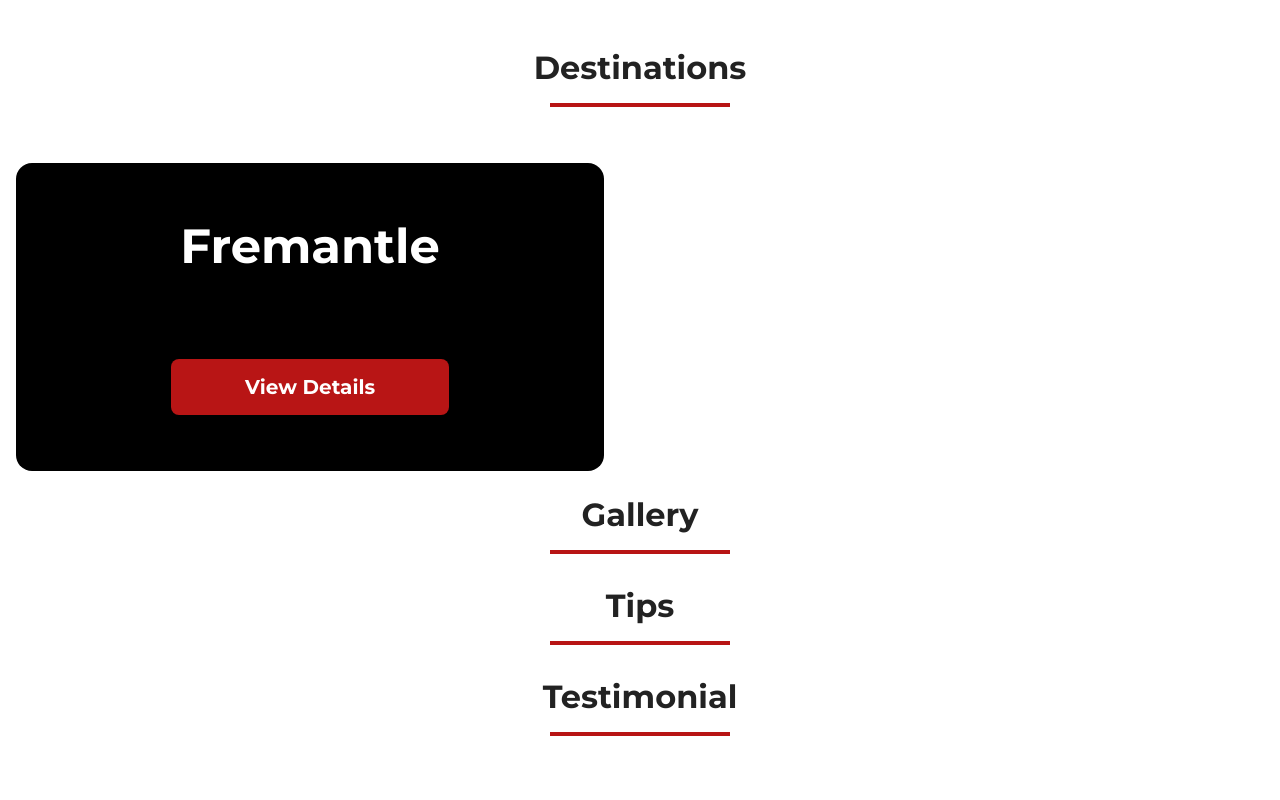
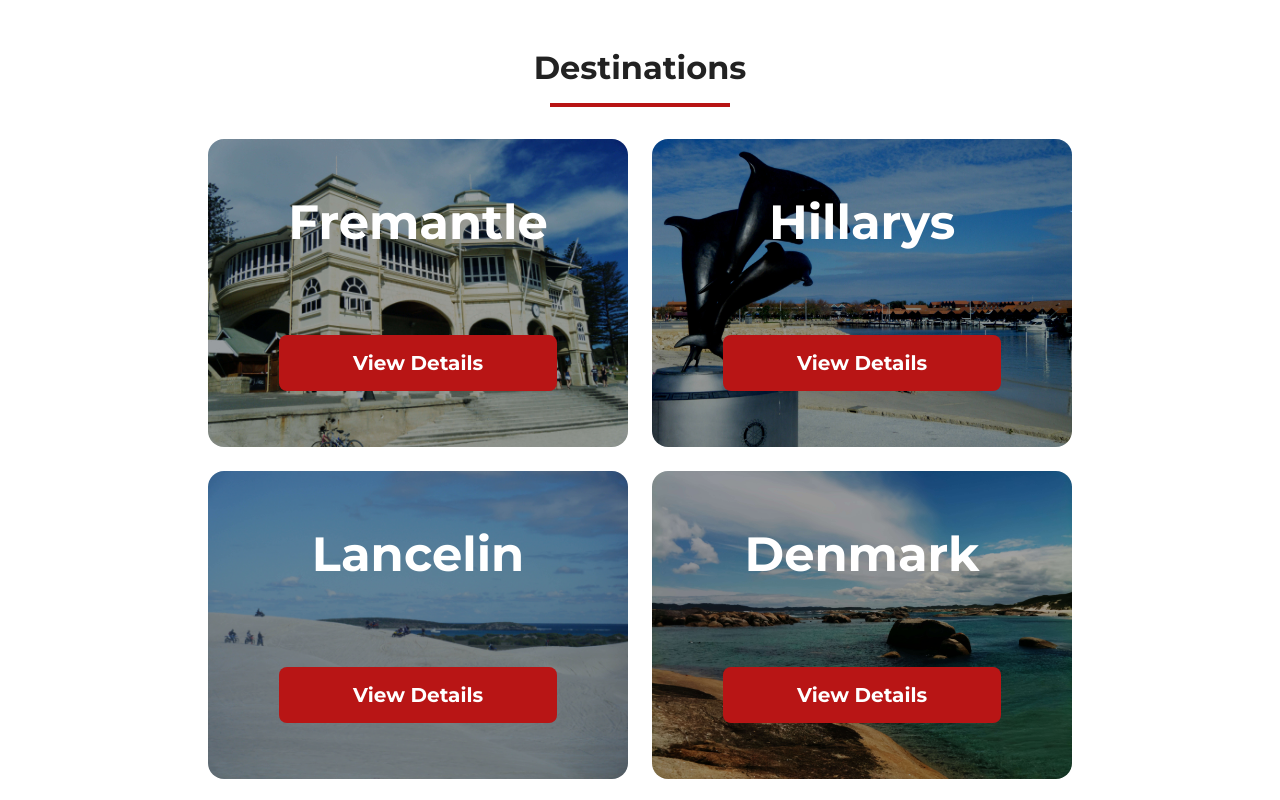
Before and after one commit to kamillamacedo/my-australia-journey, a plain HTML site: page index.html in a window 1280 px wide. Shown: the part 1060-1860 px from the top of the page. Before the commit the page ends 1828 px from the top, so only its background shows below. Drawn offline with Linux system fonts and the light colour scheme.

Commit message:
Finalizes the destinations section

```diff
--- a/css/destinations.css
+++ b/css/destinations.css
@@ -1,5 +1,9 @@
 .destinations-cards{
-    padding: 24px 16px;
+    padding: 0 24px 24px;
+    display: flex;
+    flex-direction: column;
+    align-items: center;
+    gap:24px;
 }
 
 .card{
@@ -19,9 +23,43 @@
     margin-bottom: 60px;
 }
 
+.card.card.fremantle{
+    background: url(../img/fremantle-card.jpg);
+    background-size: cover;
+    background-repeat: no-repeat;
+}
+
+.card.card.hillarys{
+    background: url(../img/hillarys-card.jpg);
+    background-size: cover;
+    background-repeat: no-repeat;
+}
+
+.card.card.lancelin{
+    background: url(../img/lancelin-card.jpg);
+    background-size: cover;
+    background-repeat: no-repeat;
+}
+.card.card.denmark{
+    background: url(../img/denmark-card.jpg);
+    background-size: cover;
+    background-repeat: no-repeat;
+}
+
+
+@media screen and (min-width: 768px) {
+    .destinations-cards{
+    display: flex;
+    flex-direction: row;
+    flex-wrap: wrap;
+    justify-content: center;
+    gap:24px;
+    }
+}
+
 @media screen and (min-width: 1024px) {
     .card{
-        width: 588px;
+        width: 420px;
         height: 308px;
     }
 
@@ -30,3 +68,16 @@
         margin: 30px 0 100px 0;
     }
 }
+
+@media screen and (min-width: 1440px) {
+    .card{
+        width: 588px;
+    }
+}
+
+@media screen and (min-width: 1920px) {
+    .destinations-cards{
+        width: 1250px;
+        margin: 0 auto;
+}
+}
--- a/index.html
+++ b/index.html
@@ -83,9 +83,33 @@
         <hr />
       </div>
       <div class="destinations-cards">
-        <article class="card">
+        <article class="card fremantle">
           <header>
             <h3>Fremantle</h3>
+          </header>
+          <footer>
+            <a class="view-button" href="">View Details</a>
+          </footer>
+        </article>
+        <article class="card hillarys">
+          <header>
+            <h3>Hillarys</h3>
+          </header>
+          <footer>
+            <a class="view-button" href="">View Details</a>
+          </footer>
+        </article>
+        <article class="card lancelin">
+          <header>
+            <h3>Lancelin</h3>
+          </header>
+          <footer>
+            <a class="view-button" href="">View Details</a>
+          </footer>
+        </article>
+        <article class="card denmark">
+          <header>
+            <h3>Denmark</h3>
           </header>
           <footer>
             <a class="view-button" href="">View Details</a>
```
Also changed, not shown: img/denmark-card.jpg (added), img/fremantle-card.jpg (added), img/hillarys-card.jpg (added), img/lancelin-card.jpg (added).
